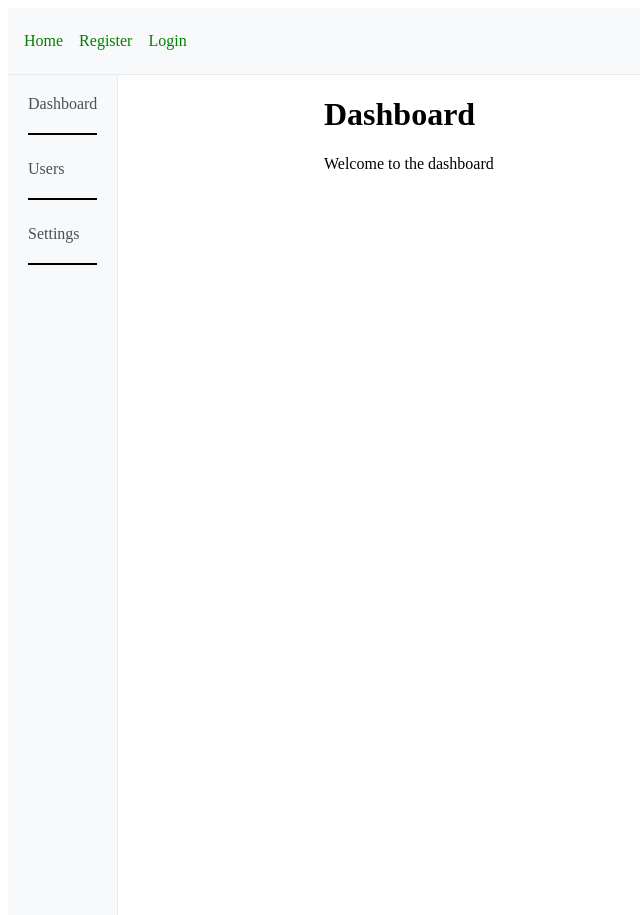
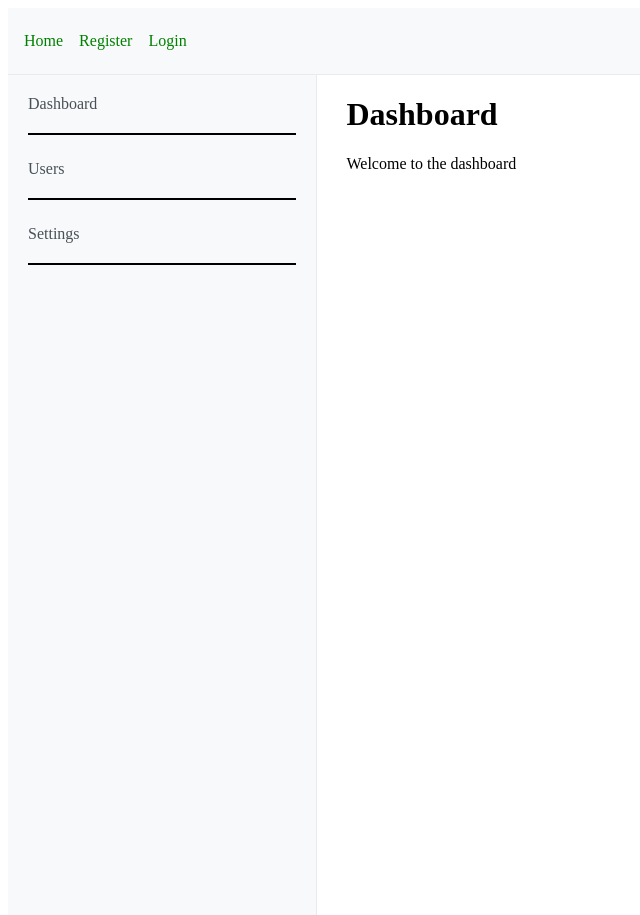
Before and after one commit to sathishgnanaprakasam/fsdwetb7, a React (Vite) app: page /dashboard in a window 1280 px wide. Shown: the whole page, without its empty margins (0-640 px from the left). Before the commit the page ends 883 px from the top, so only its background shows below. Built offline with nearby package versions, Linux system fonts and the light colour scheme.

Commit message:
dashboard layout corrections --style

```diff
--- a/src/components/SideBar.css
+++ b/src/components/SideBar.css
@@ -6,7 +6,6 @@
     border-right: 1px solid #e9ecef;
     height: 100vh;
     padding: 20px;
-    position: fixed;
     gap: 20px;
 }
 
--- a/src/wrappers/DashboardLayout.css
+++ b/src/wrappers/DashboardLayout.css
@@ -4,4 +4,5 @@
     grid-template-rows: 1fr;
     grid-template-areas: "sidebar main";
     height: 100vh;
+    gap: 30px;
 }
```
